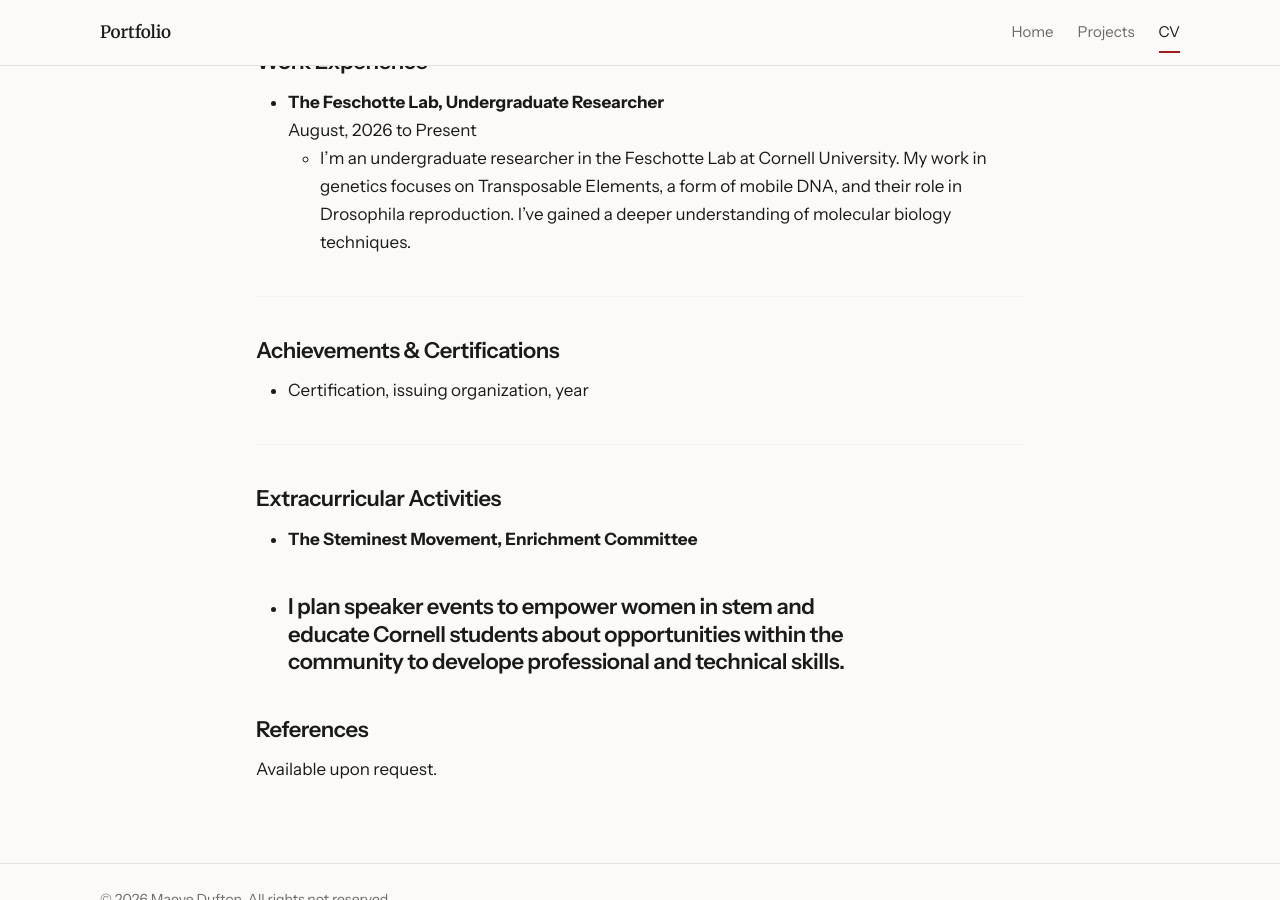
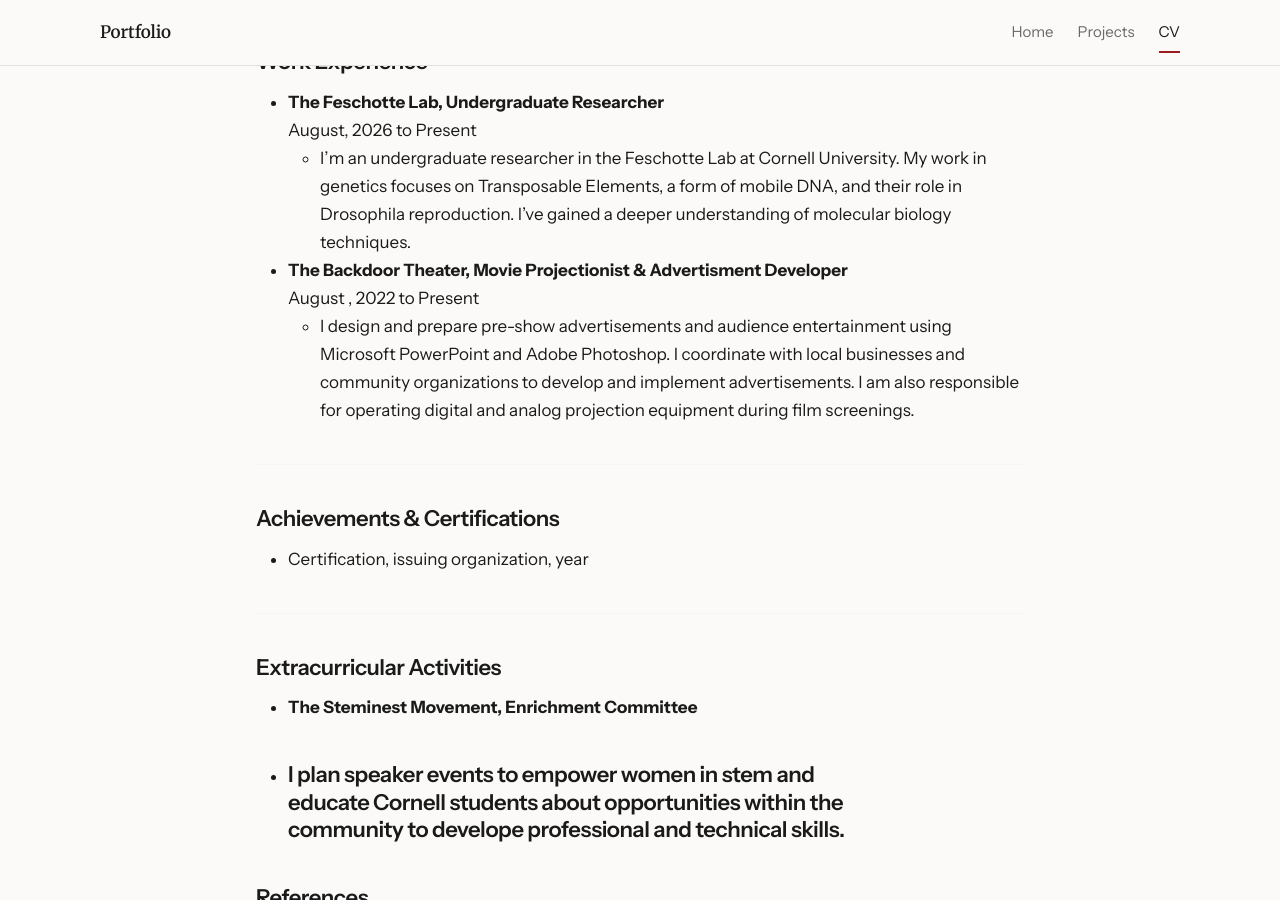
Before and after one commit to Md137-max/Portfolio, a Jekyll site: the page built from _pages/cv.md, in a window 1280 px wide and 900 px high, scrolled down 1109 px. Built offline with Jekyll 4.4.1, drawn with Linux system fonts in a browser that asks for light colours; some of the changed text lies outside the part shown.

Commit message:
Update Profile

```diff
--- a/_pages/cv.md
+++ b/_pages/cv.md
@@ -41,7 +41,9 @@ I'm studying biomedical engineering and hope to learn more about the pharma indu
 - **The Feschotte Lab, Undergraduate Researcher**
   August, 2026 to Present
   - I'm an undergraduate researcher in the Feschotte Lab at Cornell University. My work in genetics focuses on Transposable Elements, a form of mobile DNA, and their role in Drosophila reproduction. I've gained a deeper understanding of molecular biology techniques.
-
+- **The Backdoor Theater, Movie Projectionist & Advertisment Developer**
+  August , 2022 to Present
+  - I design and prepare pre-show advertisements and audience entertainment using Microsoft PowerPoint and Adobe Photoshop. I coordinate with local businesses and community organizations to develop and implement advertisements. I am also responsible for operating digital and analog projection equipment during film screenings.
 
 ---
 
@@ -52,7 +54,7 @@ I'm studying biomedical engineering and hope to learn more about the pharma indu
 
 ## Extracurricular Activities
 -  **The Steminest Movement, Enrichment Committee**
-- I plan speaker events to empower women in stem and educate Cornell students about opportunities within the community to develope professional and technical skills.
+  - I plan speaker events to empower women in stem and educate Cornell students about opportunities within the community to develope professional and technical skills.
 ---
 
 ## References
```
Also changed, not shown: other parts of _pages/cv.md (+1 -1 lines).
